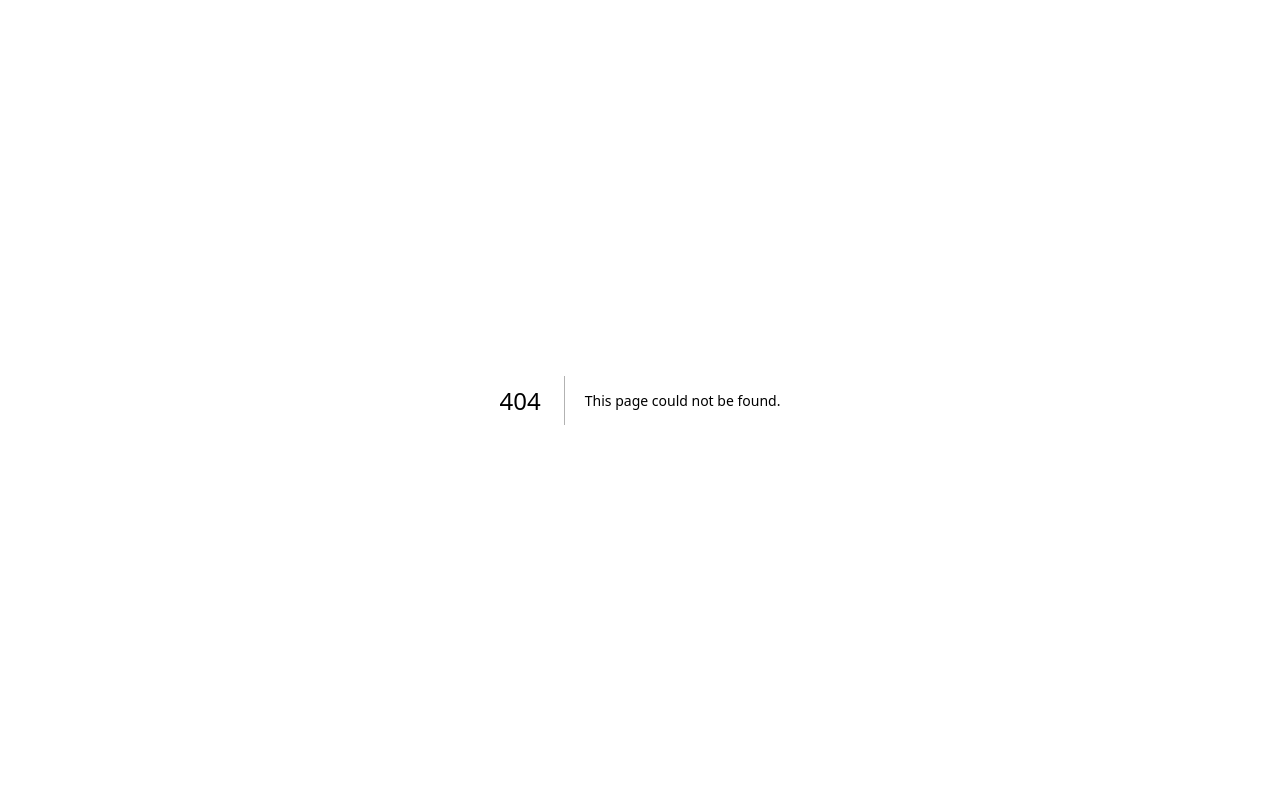
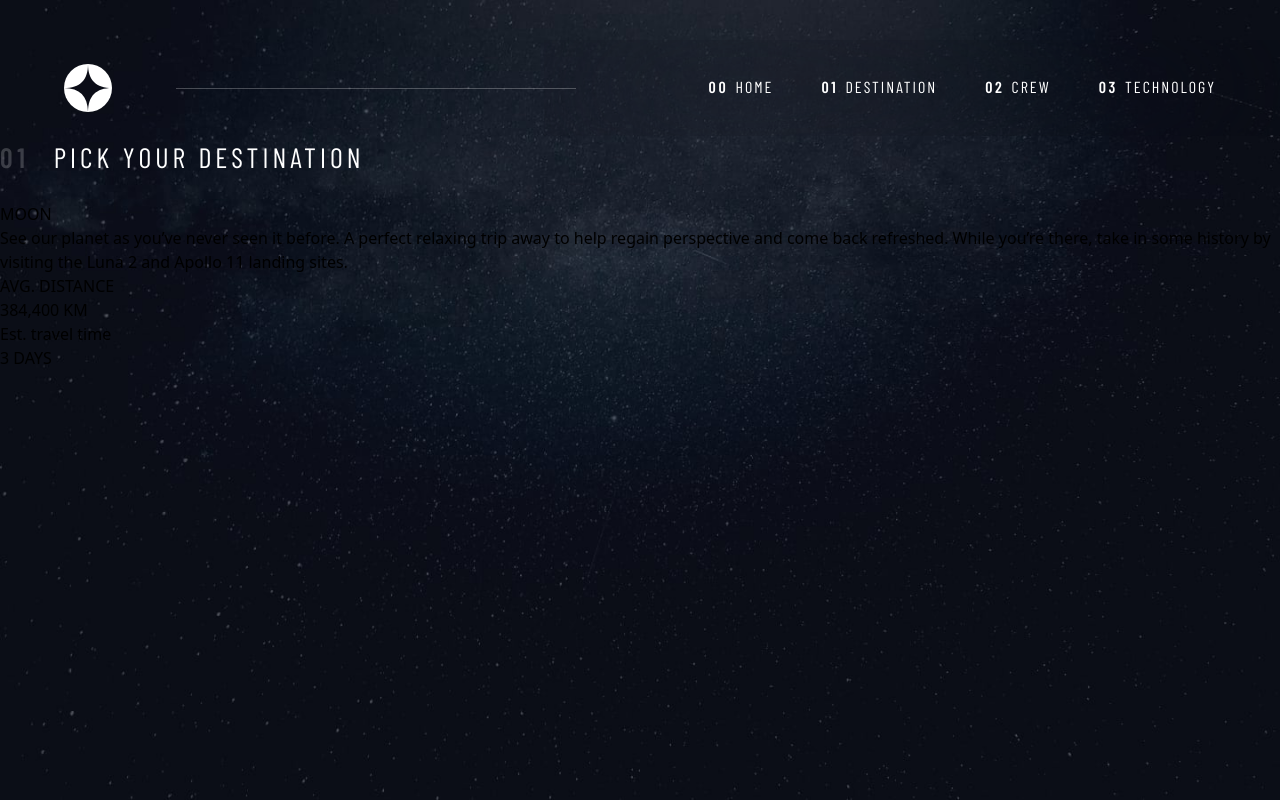
Before and after one commit to payman-hoseini/space-tourism-multi-page, a Next.js app: page /destination in a window 1280 px wide. Before the commit this address had no page. Built offline with nearby package versions, Linux system fonts and the light colour scheme.

Commit message:
reading json file

```diff
--- /dev/null
+++ b/src/app/components/contracts.tsx
@@ -0,0 +1,38 @@
+
+
+interface Destination {
+    name : string,
+    image : {
+        png : string,
+        webp : string
+    }
+    description : string,
+    distance : string,
+    travel : string
+}
+
+interface Crew {
+    name : string,
+    image : {
+        png : string,
+        webp : string
+    },
+    role : string,
+    bio : string
+}
+
+interface Technology {
+    name : string,
+    image : {
+        portrait : string,
+        landscape : string
+    }
+    description : string,
+}
+
+
+export interface PageFile {
+    destinations : Destination[],
+    crew : Crew[],
+    technology : Technology[]
+}
--- a/src/app/components/header.tsx
+++ b/src/app/components/header.tsx
@@ -4,7 +4,7 @@ export default function Header(){
     return (
         <div className="flex  items-center pt-10 pl-16">
             <div>
-                <svg xmlns="http://www.w3.org/2000/svg" width="48" height="48"><g fill="none" fill-rule="evenodd"><circle cx="24" cy="24" r="24" fill="#FFF"/><path fill="#0B0D17" d="M24 0c0 16-8 24-24 24 15.718.114 23.718 8.114 24 24 0-16 8-24 24-24-16 0-24-8-24-24z"/></g></svg>
+                <svg xmlns="http://www.w3.org/2000/svg" width="48" height="48"><g fill="none" fillRule="evenodd"><circle cx="24" cy="24" r="24" fill="#FFF"/><path fill="#0B0D17" d="M24 0c0 16-8 24-24 24 15.718.114 23.718 8.114 24 24 0-16 8-24 24-24-16 0-24-8-24-24z"/></g></svg>
             </div>
             <div className="w-[560px] h-[1px] bg-white bg-opacity-25 ml-16 -mr-8 z-10"></div>
             <div className="bg-transparent/[0.05]">
--- /dev/null
+++ b/src/app/destination/page.tsx
@@ -0,0 +1,56 @@
+import Image from "next/image";
+import Header from "../components/header";
+import { promises as fs } from 'fs';
+import { PageFile } from "../components/contracts";
+import { json } from "stream/consumers";
+
+export default async function Destination() {
+    const file = await fs.readFile(process.cwd() + '/src/data.json' , 'utf8');
+    const File : PageFile = JSON.parse(file)
+    console.log(File.destinations)
+  return (
+    <>
+      <div className="h-screen bg-Blue-900">
+        <div className="destinationBackground h-screen mx-auto max-w-[1440px] relative">
+            <Header />
+            <div>
+                <div className="flex items-center">
+                    <span className="font-Barlow-Condensed text-white/20 font-bold text-[28px] tracking-[4.72px]">01</span>
+                    <h2 className="font-Barlow-Condensed text-[28px] tracking-[4px] text-white ml-6">PICK YOUR DESTINATION</h2>
+                </div>
+                <div>
+                    <div>
+                        {/* <img src={} alt="moon"/> */}
+                    </div>
+                    <div>
+                        <div>
+                            <button></button>
+                            <button></button>
+                            <button></button>
+                            <button></button>
+                        </div>
+                        <div>
+                            <div>
+                                <h2>MOON</h2>
+                                <p>See our planet as you’ve never seen it before. A perfect relaxing trip away to help regain perspective and come back
+                                refreshed. While you’re there, take in some history by visiting the Luna 2 and Apollo 11 landing sites.</p>
+                            </div>
+                            <div>
+                                <div>
+                                    <p>AVG. DISTANCE</p>
+                                    <p>384,400 KM</p>
+                                </div>
+                                <div>
+                                    <p>Est. travel time</p>
+                                    <p>3 DAYS</p>
+                                </div>
+                            </div>
+                        </div>
+                    </div>
+                </div>
+            </div>
+        </div>
+      </div>
+    </>
+  );
+}
--- a/src/app/globals.css
+++ b/src/app/globals.css
@@ -31,3 +31,9 @@
 .headerb {
     backdrop-filter: blur(80px);
 }
+.destinationBackground {
+    background: url(./../../public/assets/destination/background-destination-desktop.jpg);
+    background-repeat: no-repeat;
+    background-position: center;
+    background-size:cover
+}
```
Also changed, not shown: src/data.json (renamed from src/app/data.json).
